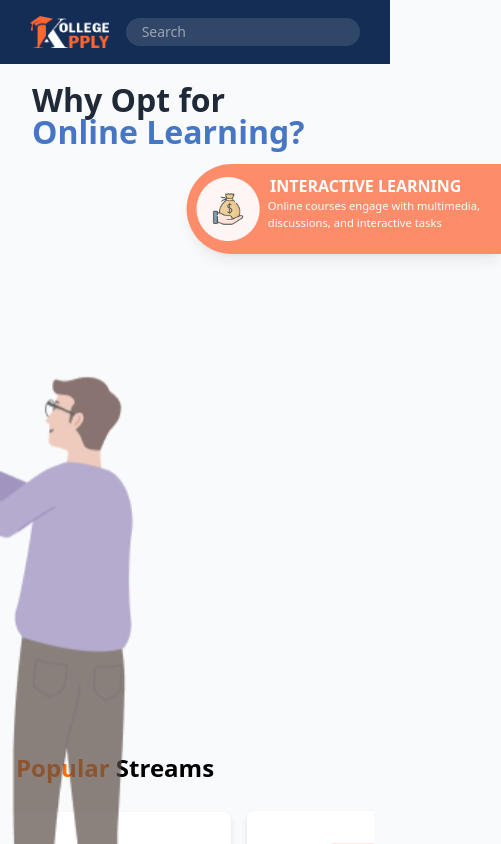
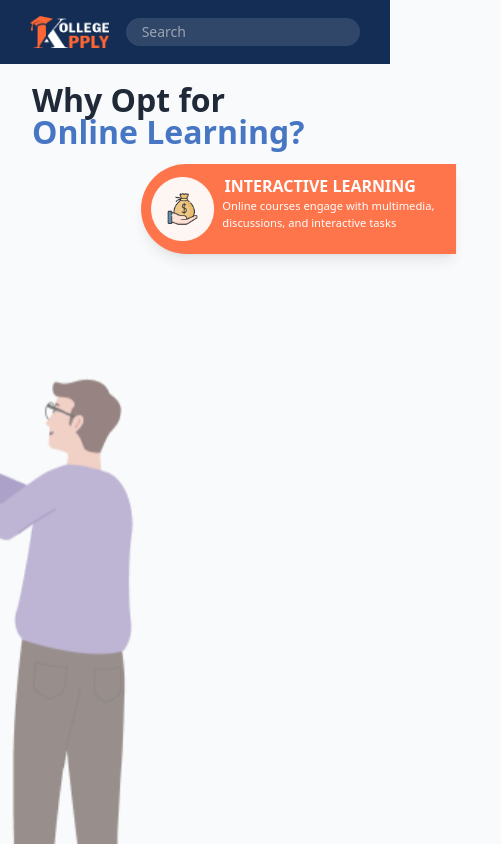
Before and after one commit to hemantyadav8006/college-apply, a React (Vite) app: page / in a window 390 px wide. Shown: the top 844 px of the page, 501 px wide, since content can reach past the window. Built offline with nearby package versions, Linux system fonts and the light colour scheme.

Commit message:
minor bugs

```diff
--- a/src/assets/css/Header.css
+++ b/src/assets/css/Header.css
@@ -25,6 +25,6 @@
     margin-left: 10px;
   }
   form input {
-    width: 9rem;
+    width: 8rem;
   }
 }
--- a/src/assets/css/HeroSection.css
+++ b/src/assets/css/HeroSection.css
@@ -138,7 +138,7 @@
   .hero-section {
     position: relative;
     margin-top: 0 !important;
-    margin-bottom: 30rem !important;
+    margin-bottom: 36rem !important;
   }
   .hero-content {
     position: relative;
```
